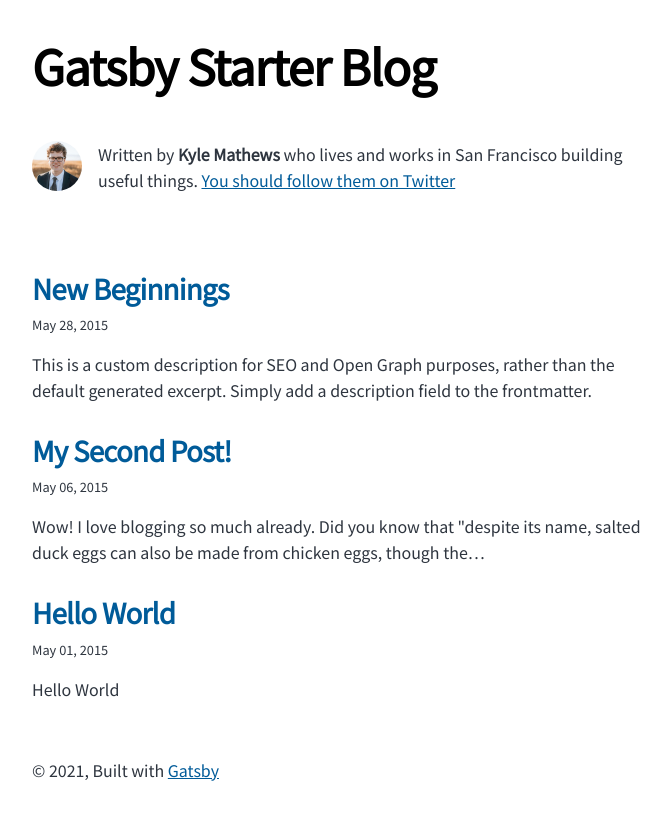
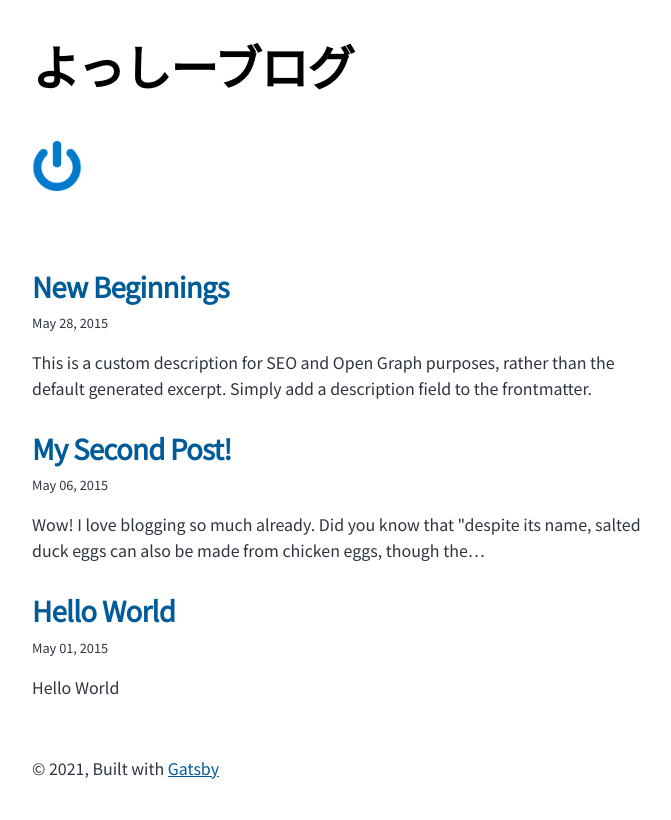
Before and after one commit to oqdxbpo/yoshi-blog, a Gatsby site: page / in a window 1280 px wide. Shown: the whole page, without its empty margins (292-963 px from the left). Built offline with nearby package versions, Linux system fonts and the light colour scheme; Gatsby itself is replaced by a stand-in of ours.

Commit message:
changed title pic

```diff
--- a/gatsby-config.js
+++ b/gatsby-config.js
@@ -1,14 +1,14 @@
 module.exports = {
   siteMetadata: {
-    title: `Gatsby Starter Blog`,
+    title: `よっしーブログ`,
     author: {
-      name: `Kyle Mathews`,
+      name: `Yoshi`,
       summary: `who lives and works in San Francisco building useful things.`,
     },
     description: `A starter blog demonstrating what Gatsby can do.`,
-    siteUrl: `https://gatsbystarterblogsource.gatsbyjs.io/`,
+    siteUrl: `https://vibrant-curie-cac7f6.netlify.app/`,
     social: {
-      twitter: `kylemathews`,
+      twitter: `yoshi19920305`,
     },
   },
   plugins: [
--- a/src/components/bio.js
+++ b/src/components/bio.js
@@ -33,16 +33,16 @@ const Bio = () => {
   return (
     <div className="bio">
       <StaticImage
-        className="bio-avatar"
+        className="bio-img"
         layout="fixed"
-        formats={["AUTO", "WEBP", "AVIF"]}
-        src="../images/profile-pic.png"
+        // formats={["AUTO", "WEBP", "AVIF"]}
+        src="../images/on.png"
         width={50}
         height={50}
         quality={95}
         alt="Profile picture"
       />
-      {author?.name && (
+      {/* {author?.name && (
         <p>
           Written by <strong>{author.name}</strong> {author?.summary || null}
           {` `}
@@ -50,7 +50,7 @@ const Bio = () => {
             You should follow them on Twitter
           </a>
         </p>
-      )}
+      )} */}
     </div>
   )
 }
```
Also changed, not shown: src/images/on.png (added), src/images/profile-pic.png (deleted).
